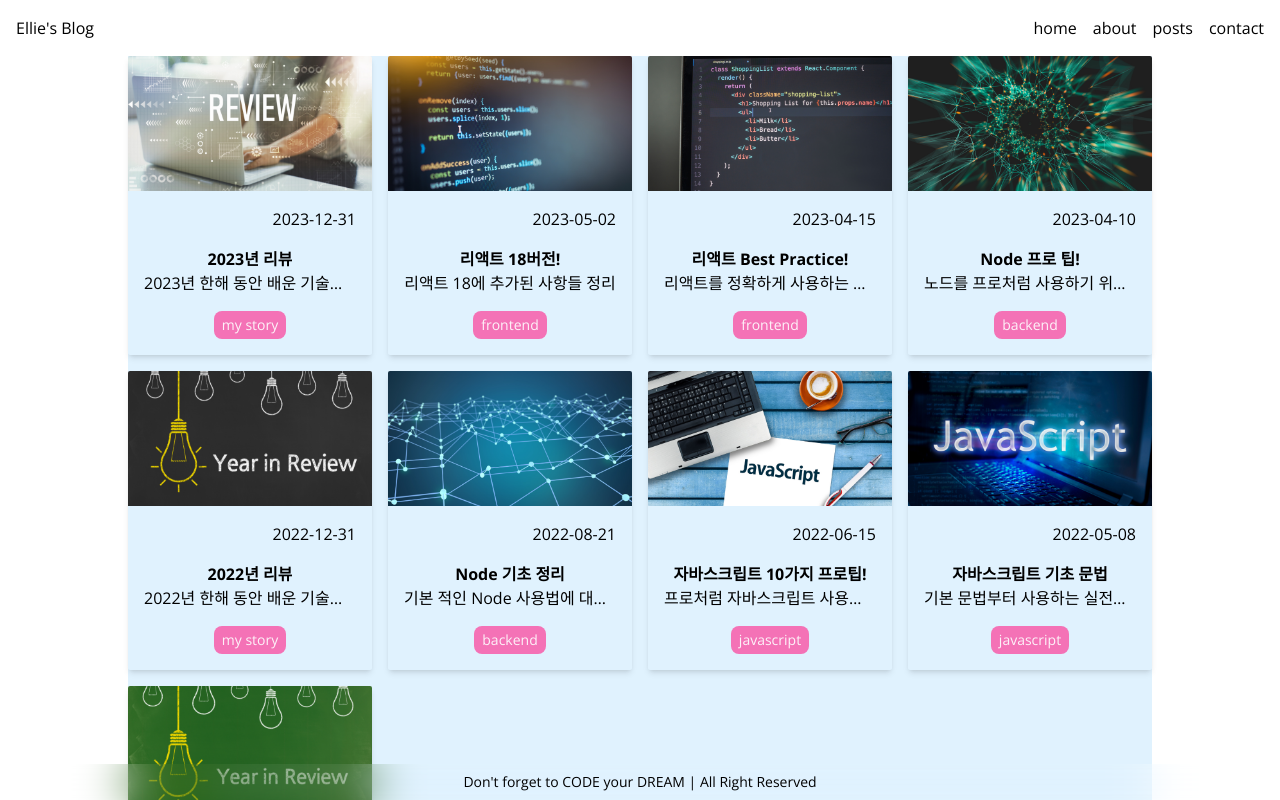
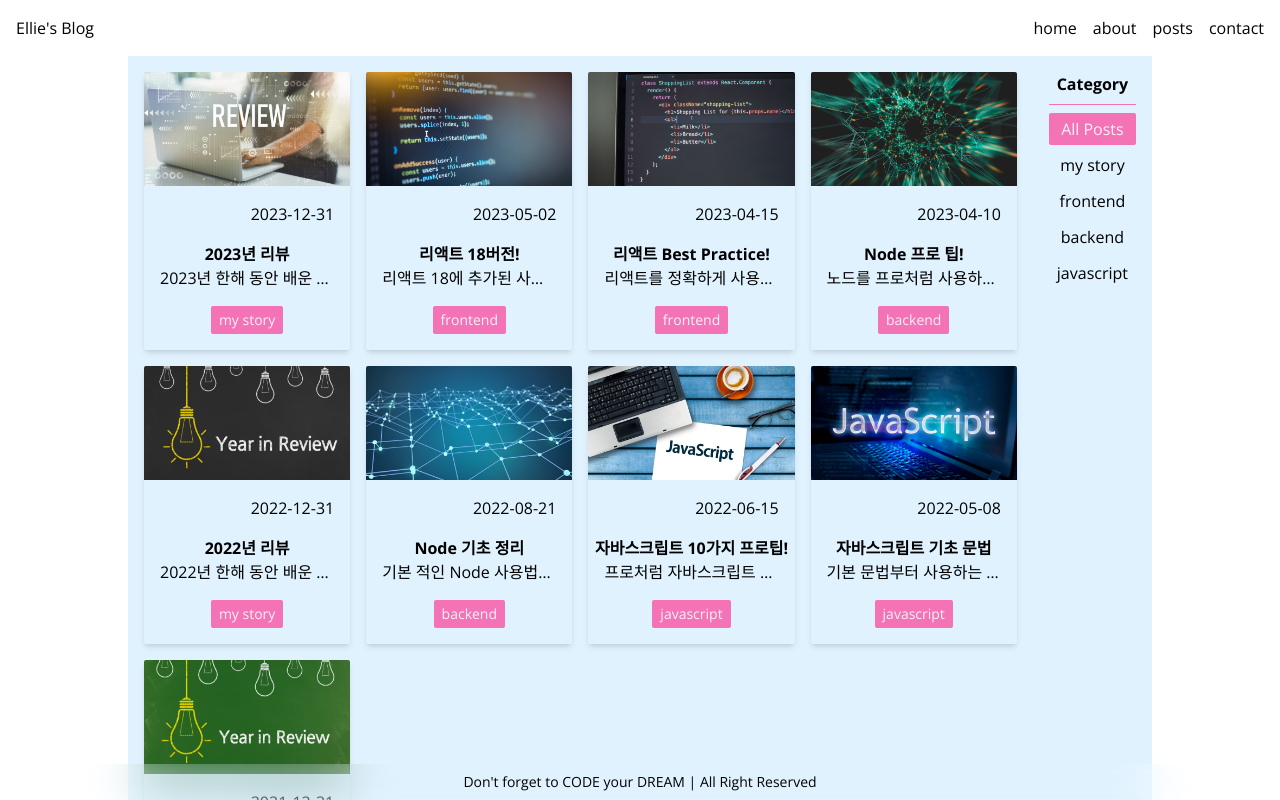
Before and after one commit to cofilot/dreamcoding-blog, a Next.js app: page /posts in a window 1280 px wide. Built offline with nearby package versions, Linux system fonts and the light colour scheme.

Commit message:
style: PostsPage and related components

```diff
--- a/src/app/posts/page.tsx
+++ b/src/app/posts/page.tsx
@@ -9,7 +9,7 @@ export default async function PostsPage() {
   const categories = [...new Set(posts.map((post) => post.category))];
 
   return (
-    <section>
+    <section className='p-4'>
       <FilterablePosts posts={posts} categories={categories} />
     </section>
   );
--- a/src/components/Categories.tsx
+++ b/src/components/Categories.tsx
@@ -1,3 +1,5 @@
+import clsx from 'clsx';
+
 type Props = {
   categories: string[];
   selected: string;
@@ -7,14 +9,26 @@ type Props = {
 const Categories: React.FC<Props> = ({ categories, selected, onClick }) => {
   return (
     <section>
-      <h2>Category</h2>
-      <ul>
+      <h2
+        className={clsx(
+          'text-center font-bold',
+          'after:my-2 after:block after:h-[1px] after:w-full after:bg-pink-400'
+        )}
+      >
+        Category
+      </h2>
+      <ul className='flex flex-col space-y-1'>
         {categories.map((category) => (
           <li
             key={category}
             onClick={() => {
               onClick(category);
             }}
+            className={clsx(
+              'cursor-pointer rounded-sm px-2 py-1 text-center',
+              'hover:bg-pink-400 hover:text-pink-50',
+              category === selected && 'bg-pink-400 text-pink-50'
+            )}
           >
             {category}
           </li>
--- a/src/components/FilterablePosts.tsx
+++ b/src/components/FilterablePosts.tsx
@@ -22,7 +22,7 @@ export const FilterablePosts = ({ posts, categories }: Props) => {
       : posts.filter((post) => post.category === selected);
 
   return (
-    <section>
+    <section className='flex justify-center space-x-8'>
       <PostsGrid posts={filteredPosts} />
       <Categories
         categories={[ALL_POSTS, ...categories]}
--- a/src/components/PostCard.tsx
+++ b/src/components/PostCard.tsx
@@ -24,7 +24,7 @@ export const PostCard: React.FC<Props> = ({
           <time className='self-end'>{date.toString()}</time>
           <h3 className='mt-4 truncate font-bold'>{title}</h3>
           <p className='w-full truncate text-center'>{description}</p>
-          <span className='mt-4 rounded-lg bg-pink-400 px-2 py-1 text-sm text-pink-50'>
+          <span className='mt-4 rounded-sm bg-pink-400 px-2 py-1 text-sm text-pink-50'>
             {category}
           </span>
         </div>
```
